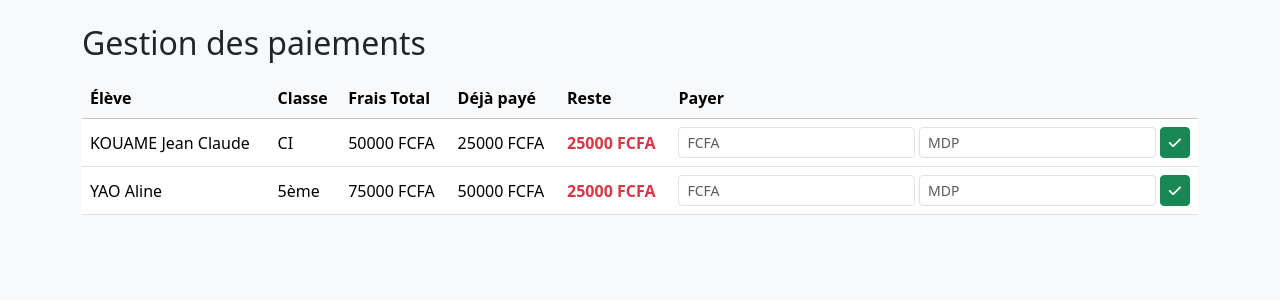
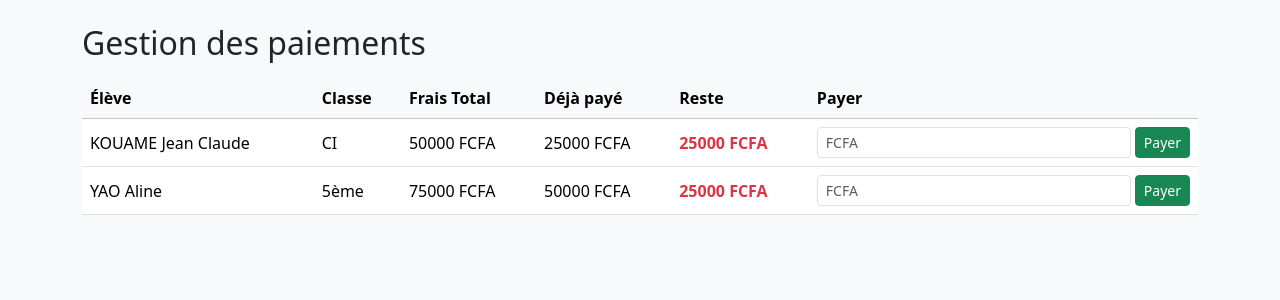
Before and after one commit to appolinair2355/Mont-sion, a Flask app: page /scolarite in a window 1280 px wide. Shown: the part 56-356 px from the top of the page. Run offline with Flask 3, Linux system fonts and the light colour scheme.

Commit message:
Update scolarite.html

```diff
--- a/templates/scolarite.html
+++ b/templates/scolarite.html
@@ -22,8 +22,7 @@
           <form method="POST" action="{{ url_for('scolarite') }}" class="d-flex gap-1">
             <input type="hidden" name="student_id" value="{{ s.id }}">
             <input type="number" name="amount" min="1" class="form-control form-control-sm" placeholder="FCFA" required>
-            <input type="password" name="password" class="form-control form-control-sm" placeholder="MDP" required>
-            <button class="btn btn-sm btn-success"><i class="fas fa-check"></i></button>
+            <button class="btn btn-sm btn-success">Payer</button>
           </form>
         </td>
       </tr>
```
